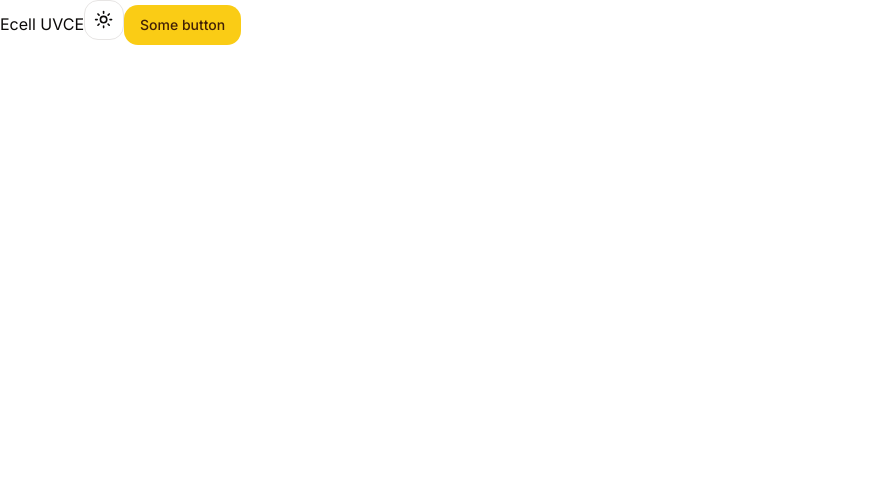
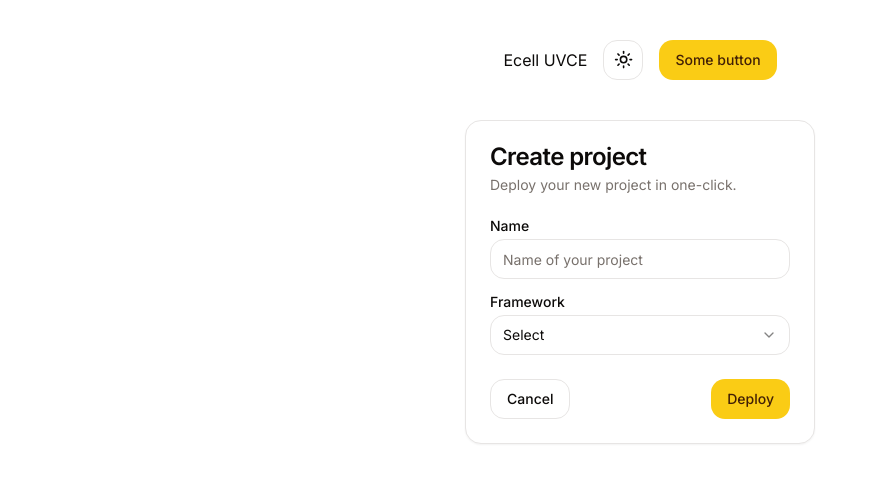
Before and after one commit to hi-Kartik2004/Ecell-web-app, a Next.js app: page / in a window 1280 px wide. Shown: the top 482 px of the page, without its empty margins (0-877 px from the left). Built offline with nearby package versions, Linux system fonts and the light colour scheme.

Commit message:
Added some components for Ui approval

```diff
--- a/app/page.js
+++ b/app/page.js
@@ -1,12 +1,67 @@
 import { ModeToggle } from "@/components/ModeToggle";
 import { Button } from "@/components/ui/button";
+import {
+  Card,
+  CardContent,
+  CardDescription,
+  CardFooter,
+  CardHeader,
+  CardTitle,
+} from "@/components/ui/card";
+import { Input } from "@/components/ui/input";
+import { Label } from "@/components/ui/label";
+import {
+  Select,
+  SelectContent,
+  SelectItem,
+  SelectTrigger,
+  SelectValue,
+} from "@/components/ui/select";
 
 export default function Home() {
   return (
-    <main>
-      Ecell UVCE
-      <ModeToggle />
-      <Button>Some button</Button>
+    <main className="flex justify-between items-center flex-col gap-10">
+      <div className="flex gap-4 mt-10 flex-grow justify-center items-center">
+        Ecell UVCE
+        <ModeToggle />
+        <Button>Some button</Button>
+      </div>
+      <Card className="w-[350px]">
+        <CardHeader>
+          <CardTitle>Create project</CardTitle>
+          <CardDescription>
+            Deploy your new project in one-click.
+          </CardDescription>
+        </CardHeader>
+        <CardContent>
+          <form>
+            <div className="grid w-full items-center gap-4">
+              <div className="flex flex-col space-y-1.5">
+                <Label htmlFor="name">Name</Label>
+                <Input id="name" placeholder="Name of your project" />
+              </div>
+              <div className="flex flex-col space-y-1.5">
+                <Label htmlFor="framework">Framework</Label>
+                <Select>
+                  <SelectTrigger id="framework">
+                    <SelectValue placeholder="Select" />
+                  </SelectTrigger>
+                  <SelectContent position="popper">
+                    <SelectItem value="next">Next.js</SelectItem>
+                    <SelectItem value="sveltekit">SvelteKit</SelectItem>
+                    <SelectItem value="astro">Astro</SelectItem>
+                    <SelectItem value="nuxt">Nuxt.js</SelectItem>
+                  </SelectContent>
+                </Select>
+              </div>
+            </div>
+          </form>
+        </CardContent>
+        <CardFooter className="flex justify-between">
+          <Button variant="outline">Cancel</Button>
+          <Button>Deploy</Button>
+        </CardFooter>
+      </Card>
     </main>
   );
 }
```
